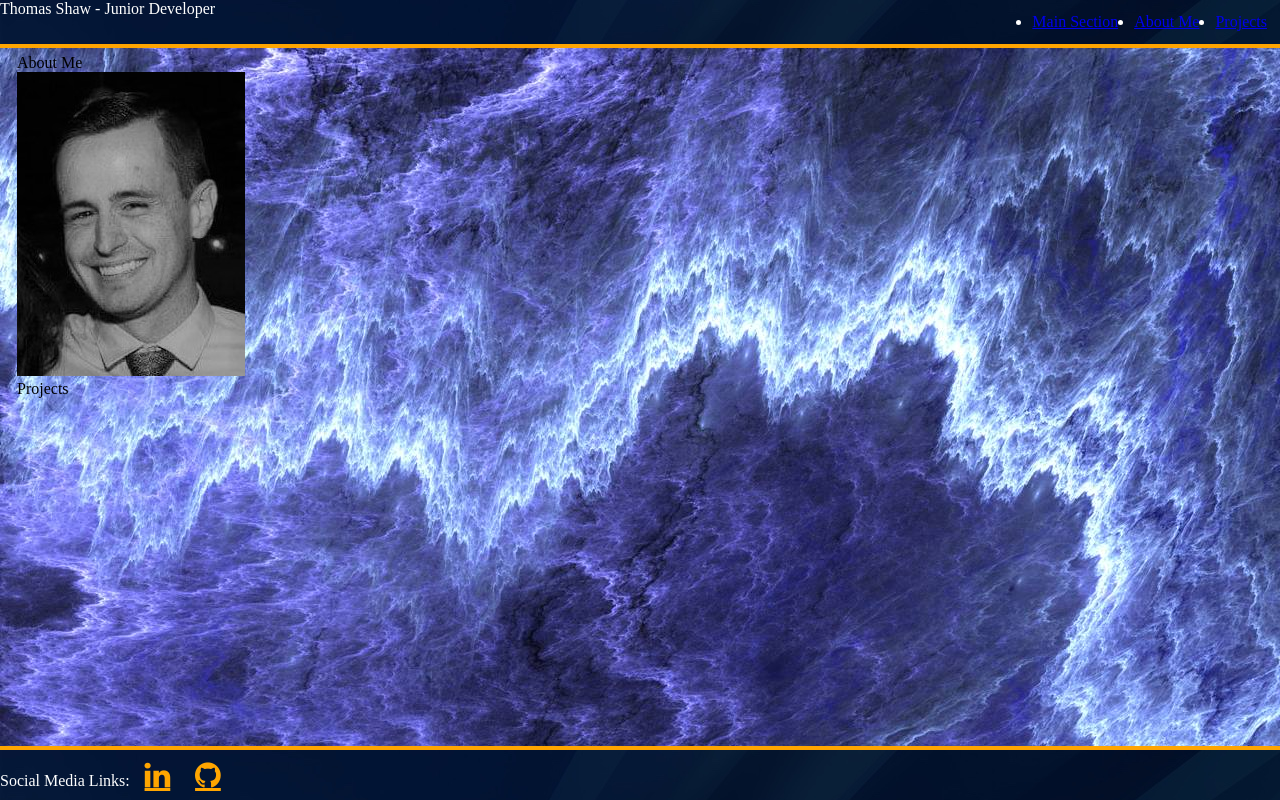
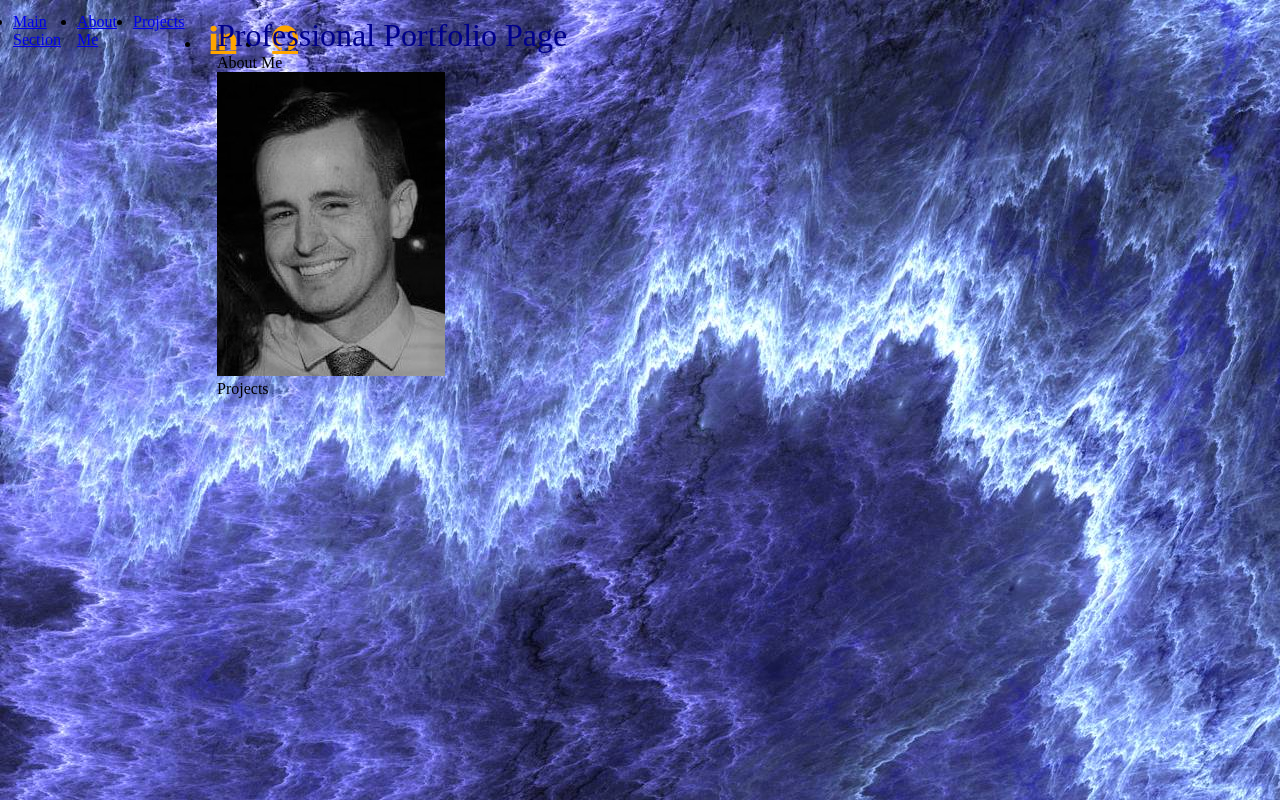
Before and after one commit to TShaw516/TShaw516.github.io, a plain HTML site: page index.html in a window 1280 px wide. Drawn offline with Linux system fonts and the light colour scheme.

Commit message:
Adjusted layout to include sidebar rather than header+footer

```diff
--- a/index.html
+++ b/index.html
@@ -11,17 +11,24 @@
 </head>
 <body>
     <div class= "container">
-    <header> <strong>Thomas Shaw - Junior Developer</strong>
         <nav>
-            <ul>
+            <ul class="sidebar-list">
                 <li><a href="#Section-Main"> Main Section </a></li>
                 <li><a href="#About-Me"> About Me </a></li>
                 <li><a href="#Projects"> Projects </a></li>
+                <li>
+                        <a class="btn btn-primary">
+                        <a href="https://www.linkedin.com/in/tom-shaw-a7a4319b/" class="fa fa-linkedin" id="blah">
+                    </a>
+                </li>
+                <li> <a class="btn btn-primary">
+                        <a href="https://github.com/TShaw516?tab=repositories" class="fa fa-github" id="blah">
+                    </a>
+                </li>
             </ul>
         </nav>
-    </header>
-    <h1> Professional Portfolio Page </h1>
     <main id="Section-Main">
+        <h1> Professional Portfolio Page </h1>
     <section id="About-Me">
         <h3> About Me </h3>
         <img src="images/Headshot.jpg" class="Photo" alt="Professional Headshot" title="The Goat">
@@ -30,15 +37,6 @@
         <h3> Projects </h3>
     </section>
     </main>
-    <footer>
-        <strong>Social Media Links:</strong>
-        <a class="btn btn-primary">
-            <a href="https://www.linkedin.com/in/tom-shaw-a7a4319b/" class="fa fa-linkedin" id="blah">
-        </a>
-        <a class="btn btn-primary">
-            <a href="https://github.com/TShaw516?tab=repositories" class="fa fa-github" id="blah">
-        </a>
-    </footer>
     </div>
 </body>
 </html>
--- a/layout.css
+++ b/layout.css
@@ -24,5 +24,7 @@ nav {
     }
 
 .container {
+    display: grid;
+    grid-template-columns: 200px auto;
     min-height: 100vh;
 }
```
